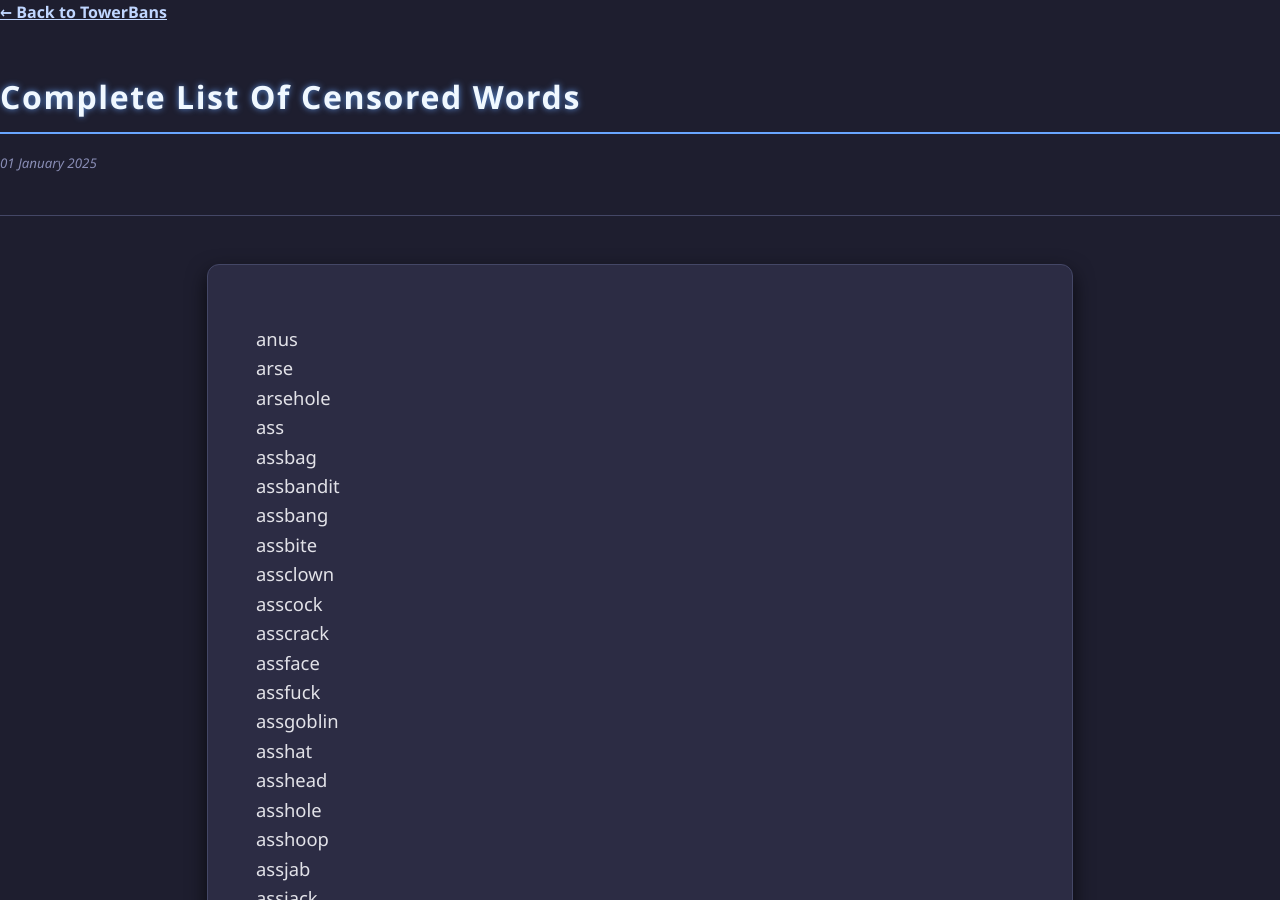
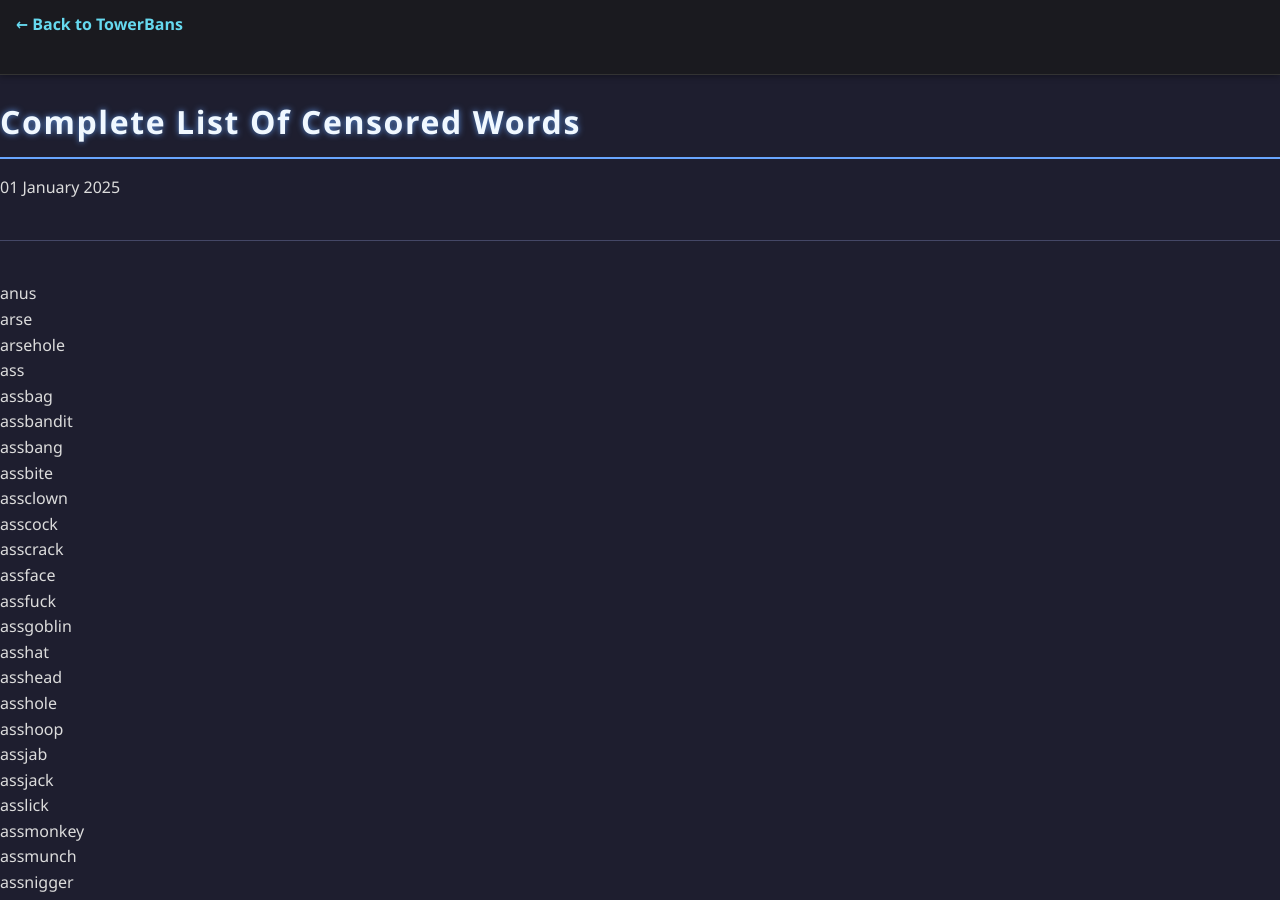
Before and after one commit to dubugc/towerbans, a Jekyll site: the page built from _posts/2025-01-01-Complete-List-Of-Censored-Words.md, in a window 1280 px wide and 900 px high. Built offline with Jekyll 4.4.1, drawn with Linux system fonts in a browser that asks for light colours; our own code applies the rules of GitHub Pages for plain Markdown files.

Commit message:
Update post.html

```diff
--- a/_layouts/post.html
+++ b/_layouts/post.html
@@ -1,22 +1,36 @@
 <!DOCTYPE html>
 <html lang="en">
 <head>
-  <link rel="icon" href="{{ site.baseurl }}/favicon.png" type="image/png" />
   <meta charset="UTF-8" />
   <title>{{ page.title }}</title>
+  <meta name="viewport" content="width=device-width, initial-scale=1" />
+
+  <!-- Favicon -->
+  <link rel="icon" href="{{ site.baseurl }}/favicon.png" type="image/png" />
+
+  <!-- Stylesheet -->
   <link rel="stylesheet" href="{{ site.baseurl }}/style.css" />
-  <meta name="viewport" content="width=device-width, initial-scale=1" />
 </head>
 <body>
-  <a href="{{ site.baseurl }}/" class="back-link">← Back to TowerBans</a>
-  <h1>{{ page.title }}</h1>
-  <small>{{ page.date | date: "%d %B %Y" }}</small>
-  <hr />
-  <div class="container">
-    <div class="content">
-      {{ content }}
-    </div>
+  <div class="page-wrapper">
+
+    <!-- Sticky Navbar -->
+    <nav class="navbar sticky-nav">
+      <a href="{{ site.baseurl }}/" class="back-link">← Back to TowerBans</a>
+    </nav>
+
+    <main class="content-wrapper">
+      <header class="post-header">
+        <h1 class="post-title">{{ page.title }}</h1>
+        <p class="post-date">{{ page.date | date: "%d %B %Y" }}</p>
+        <hr />
+      </header>
+
+      <article class="post-content">
+        {{ content }}
+      </article>
+    </main>
+
   </div>
-
 </body>
 </html>
```
